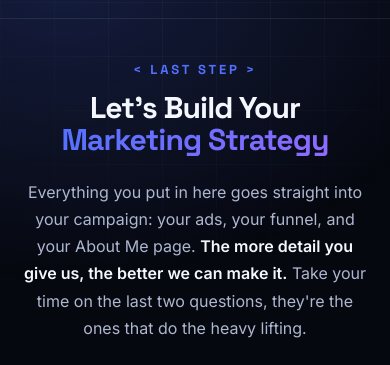
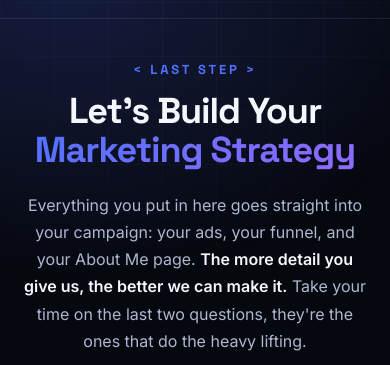
Before and after one commit to SkyScaling/marketing-strategy-form, a plain HTML site: page index.html in a window 390 px wide. Shown: the part 52-417 px from the top of the page. Drawn offline with Linux system fonts and the light colour scheme; a script that the page names is missing.

Commit message:
Add files via upload

```diff
--- a/index.html
+++ b/index.html
@@ -55,7 +55,7 @@
 
   .wrap{position:relative;z-index:1;max-width:820px;margin:0 auto;padding:0 22px 84px}
   .eyebrow{text-align:center;color:var(--accent);font-family:'Space Grotesk';font-weight:700;font-size:13px;letter-spacing:0.22em;text-transform:uppercase;margin:58px 0 18px}
-  h1.hero{text-align:center;font-weight:700;font-size:clamp(30px,5.2vw,46px);line-height:1.08;letter-spacing:-0.03em;text-wrap:balance}
+  h1.hero{text-align:center;font-weight:700;font-size:clamp(36px,5.2vw,46px);line-height:1.08;letter-spacing:-0.03em;text-wrap:balance}
   h1.hero .a{background:var(--grad);-webkit-background-clip:text;background-clip:text;color:transparent}
   .lead{text-align:center;color:var(--text-2);font-size:16px;line-height:1.7;max-width:600px;margin:22px auto 0}
   .lead b{color:var(--text);font-weight:600}
```
Also changed, not shown: thank-you.html (+1 -1 lines).
